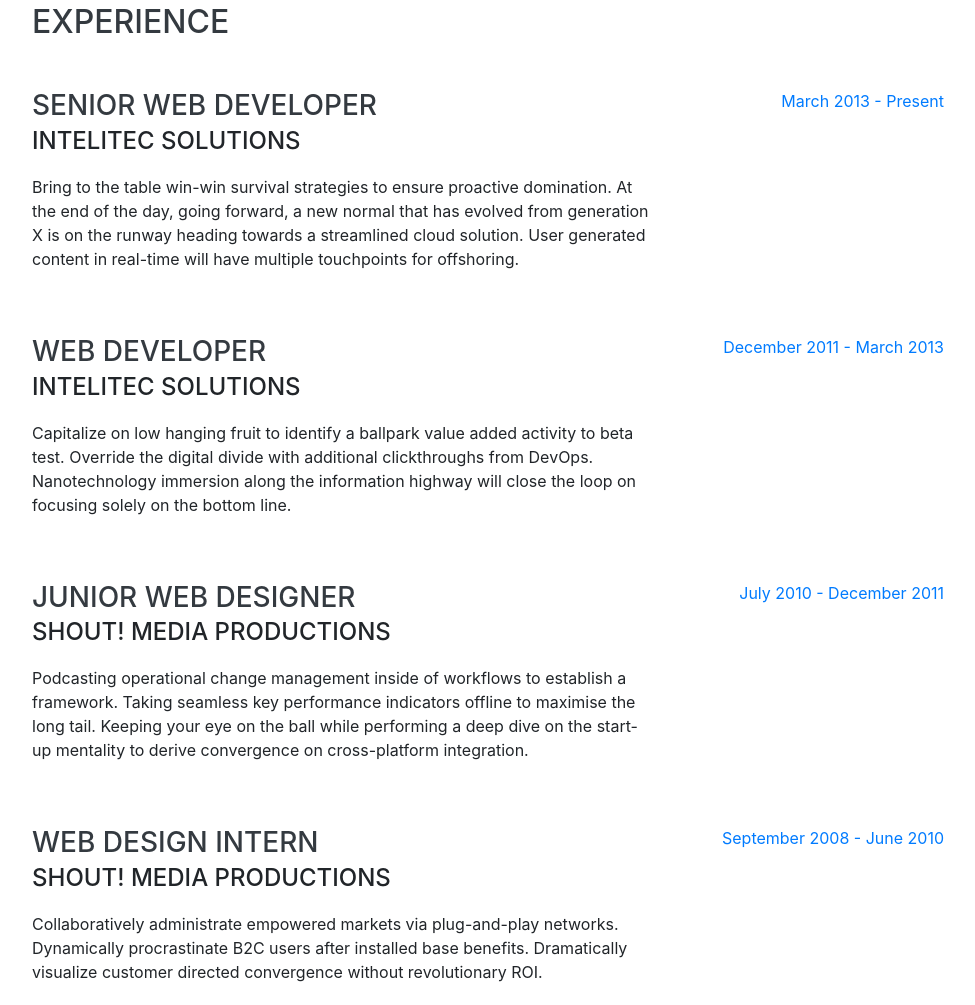
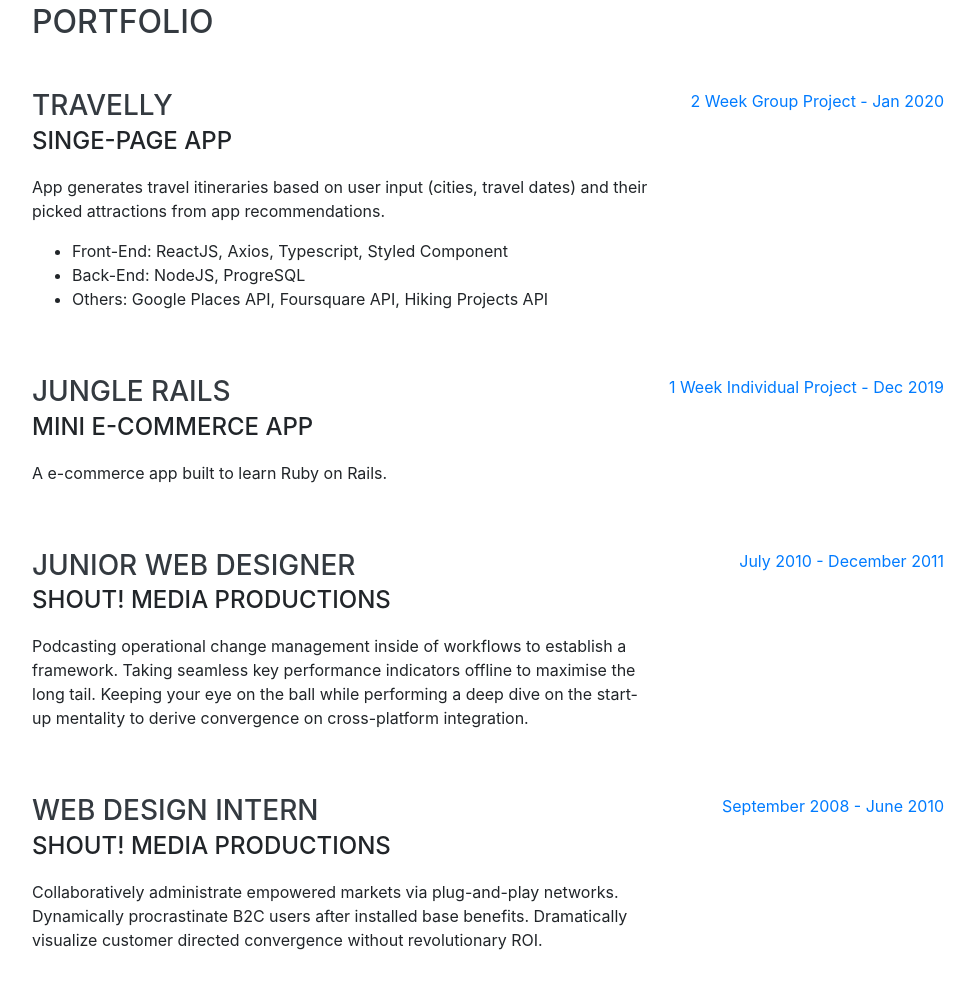
Before and after one commit to sherrynganguyen/sherrynganguyen.github.io, a website with bundled scripts: page index.html in a window 1280 px wide. Shown: the part 1647-2652 px from the top of the page, without its empty margins (288-1263 px from the left). Built offline with nearby package versions, Linux system fonts and the light colour scheme; a web font is replaced by a local one.

Commit message:
edit portfolio

```diff
--- a/index.html
+++ b/index.html
@@ -125,6 +125,65 @@
       </div>
     </section>
 
+    <hr class="m-0">
+
+    <section class="resume-section p-3 p-lg-5 d-flex justify-content-center" id="experience">
+      <div class="w-100">
+        <h2 class="mb-5">Portfolio</h2>
+
+        <div class="resume-item d-flex flex-column flex-md-row justify-content-between mb-5">
+          <div class="resume-content">
+            <h3 class="mb-0">Travelly</h3>
+            <div class="subheading mb-3">Singe-Page App</div>
+            <p>App generates travel itineraries based on user input (cities, travel dates) and
+                their picked attractions from app recommendations.</p>
+            <ul>
+                <li>Front-End: ReactJS, Axios, Typescript, Styled Component</li>
+                <li>Back-End: NodeJS, ProgreSQL</li>
+                <li>Others: Google Places API, Foursquare API, Hiking Projects API</li>
+            </ul>
+          </div>
+          <div class="resume-date text-md-right">
+            <span class="text-primary">2 Week Group Project - Jan 2020</span>
+          </div>
+        </div>
+
+        <div class="resume-item d-flex flex-column flex-md-row justify-content-between mb-5">
+          <div class="resume-content">
+            <h3 class="mb-0">Jungle Rails</h3>
+            <div class="subheading mb-3">Mini E-Commerce App</div>
+            <p>A e-commerce app built to learn Ruby on Rails.</p>
+          </div>
+          <div class="resume-date text-md-right">
+            <span class="text-primary">1 Week Individual Project - Dec 2019</span>
+          </div>
+        </div>
+
+        <div class="resume-item d-flex flex-column flex-md-row justify-content-between mb-5">
+          <div class="resume-content">
+            <h3 class="mb-0">Junior Web Designer</h3>
+            <div class="subheading mb-3">Shout! Media Productions</div>
+            <p>Podcasting operational change management inside of workflows to establish a framework. Taking seamless key performance indicators offline to maximise the long tail. Keeping your eye on the ball while performing a deep dive on the start-up mentality to derive convergence on cross-platform integration.</p>
+          </div>
+          <div class="resume-date text-md-right">
+            <span class="text-primary">July 2010 - December 2011</span>
+          </div>
+        </div>
+
+        <div class="resume-item d-flex flex-column flex-md-row justify-content-between">
+          <div class="resume-content">
+            <h3 class="mb-0">Web Design Intern</h3>
+            <div class="subheading mb-3">Shout! Media Productions</div>
+            <p>Collaboratively administrate empowered markets via plug-and-play networks. Dynamically procrastinate B2C users after installed base benefits. Dramatically visualize customer directed convergence without revolutionary ROI.</p>
+          </div>
+          <div class="resume-date text-md-right">
+            <span class="text-primary">September 2008 - June 2010</span>
+          </div>
+        </div>
+
+      </div>
+
+    </section>
     <hr class="m-0">
 
     <section class="resume-section p-3 p-lg-5 d-flex justify-content-center" id="experience">
```
